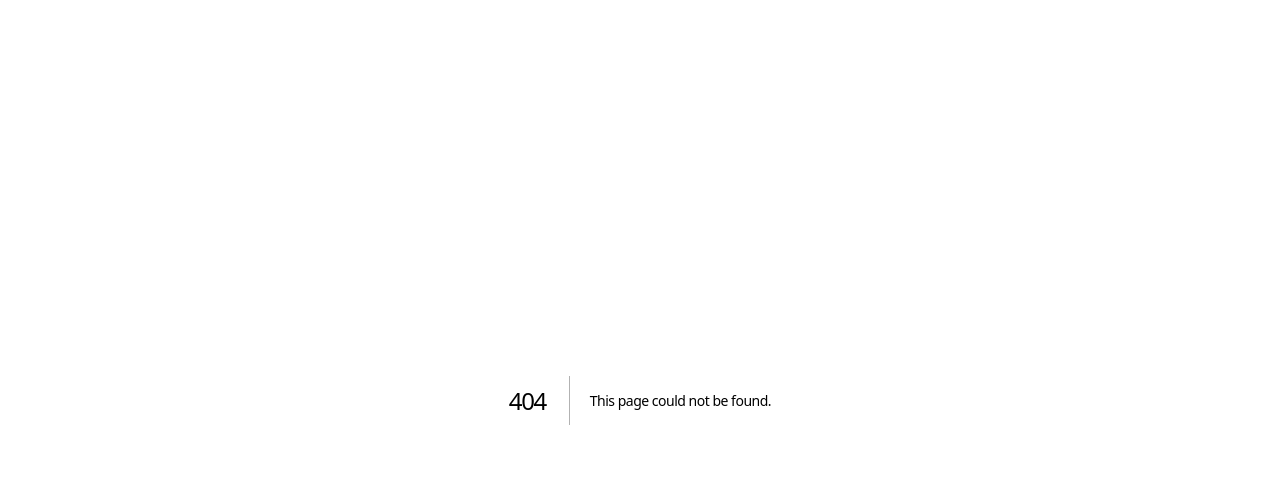
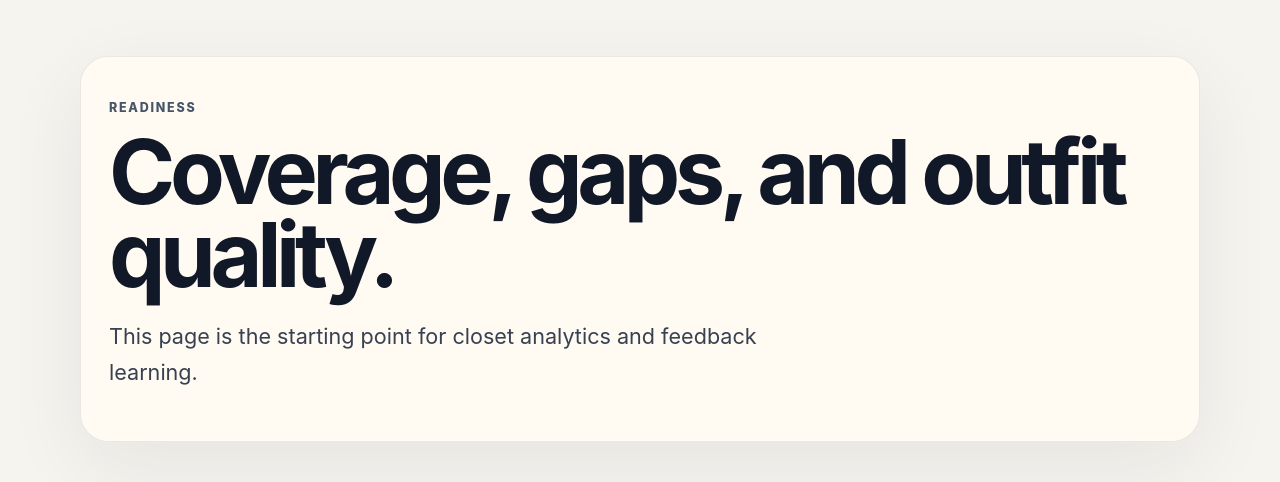
Before and after one commit to drolu-cmyk/ai-native-personal-stylist, a Next.js app in the folder apps/web/: page /intelligence in a window 1280 px wide. Before the commit this address had no page. Shown: the top 482 px of the page. Built offline with nearby package versions, Linux system fonts and the light colour scheme.

Commit message:
Add intelligence page

```diff
--- /dev/null
+++ b/apps/web/app/intelligence/page.tsx
@@ -0,0 +1,11 @@
+export default function IntelligencePage() {
+  return (
+    <main className="site-shell">
+      <section className="panel">
+        <p className="eyebrow">Readiness</p>
+        <h1>Coverage, gaps, and outfit quality.</h1>
+        <p className="lede">This page is the starting point for closet analytics and feedback learning.</p>
+      </section>
+    </main>
+  );
+}
```
